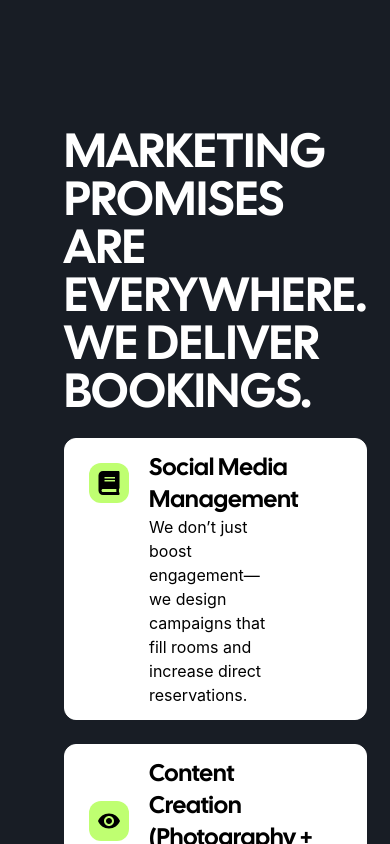
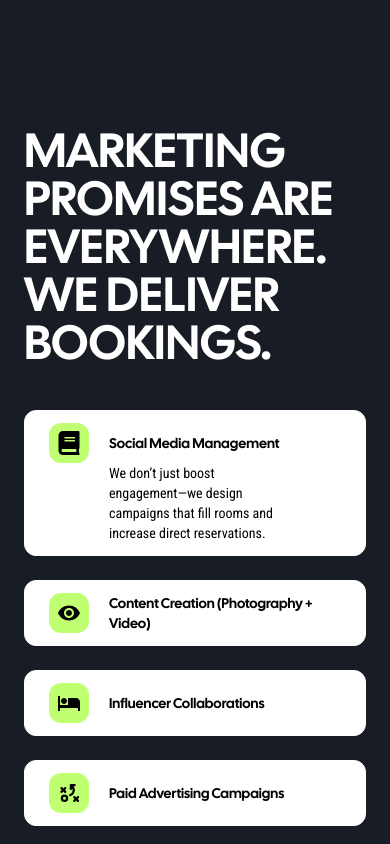
Before and after one commit to softwareNinja-888/waypointMedia, a React (Vite) app in the folder waypointMedia/: page / in a window 390 px wide. Shown: the part 2700-3544 px from the top of the page. Built offline with nearby package versions, Linux system fonts and the light colour scheme; a web font is replaced by a local one.

Commit message:
Add responsive services section

```diff
--- a/waypointMedia/src/components/Services.jsx
+++ b/waypointMedia/src/components/Services.jsx
@@ -31,12 +31,12 @@ function ElText({title='Enter Title', description="Enter Description", activeNum
                     >
                         {icon}
                     </div>
-                    <div className="font-Cal_Sans px-5">{title}</div>
+                    <div className="font-Cal_Sans px-5 text-sm md:text-lg lg:text-xl">{title}</div>
                 </div>
                 <AnimatePresence>
                     {activeTab === activeNum && (
                         <motion.div
-                            className="px-15 font-Inter"
+                            className="px-15 font-Roboto text-sm lg:text-md"
                             initial={{ height: 0, opacity: 0 }}
                             animate={{ height: "auto", opacity: 1 }}
                             exit={{ height: 0, opacity: 0 }}
@@ -69,8 +69,9 @@ export function Services({content}) {
                     Our Services
                   </div>
                 <div className="flex text-white h-fit px-6 gap-10 py-40 ">
-                  {/* Right Section - Image with Animation */}
-                <div className="flex-1">
+
+                {/* Left Section - Image with Animation */}
+                <div className="flex-1 hidden md:flex">
                     <AnimatePresence mode="wait">
                       {activeTab === 0 && (
                         <motion.img
@@ -133,8 +134,12 @@ export function Services({content}) {
                       )}
                     </AnimatePresence>
                 </div>
-                <div className='flex flex-col gap-6 flex-1'>
+
+                {/* Right Section - Image with Animation */}
+                <div className='flex flex-col  gap-6 flex-1'>
                       <div className="text-5xl font-Cal_Sans uppercase ">Marketing promises are everywhere. We deliver bookings.</div>
+
+                       <div className="flex flex-col gap-6 mt-5">
                         {AboutSections.map((el) => (
                             <ElText
                               key={el.id}
@@ -147,6 +152,8 @@ export function Services({content}) {
                             />
                           ))}
                        </div>
+
+                </div>
               </div>
             </div>
         </>
```
Lines whose indentation alone changed are shown as unchanged.
